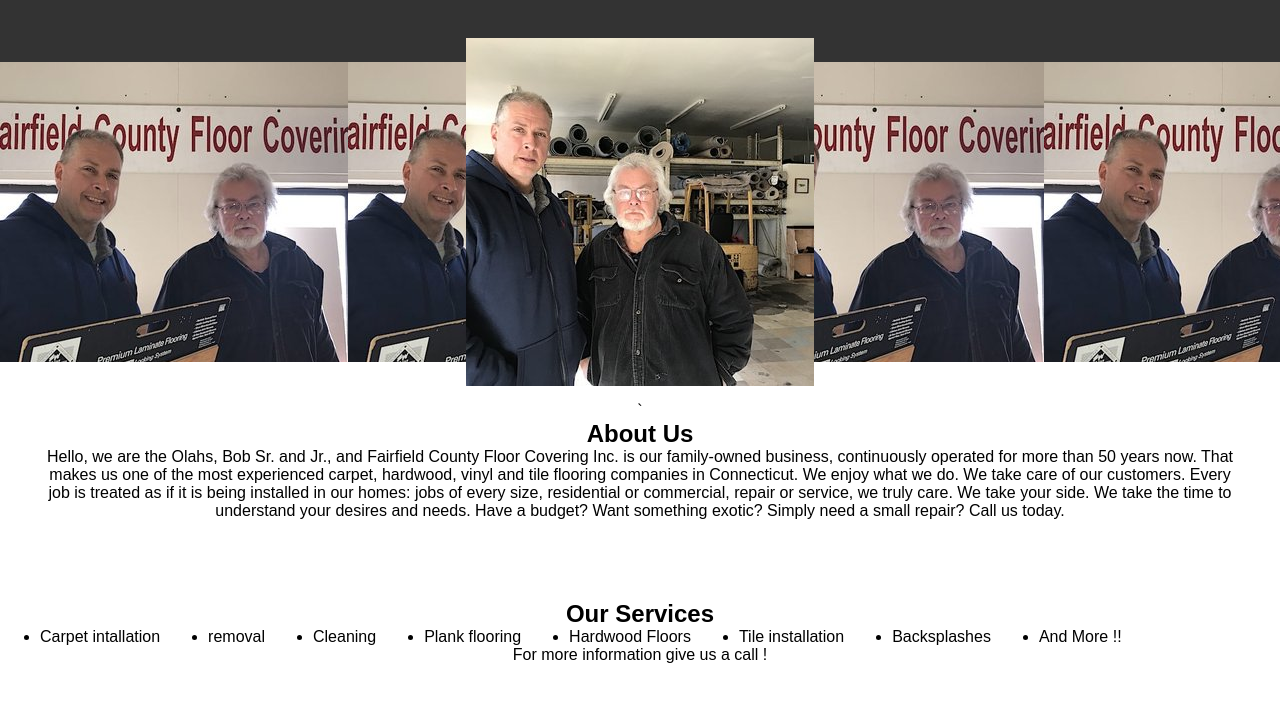
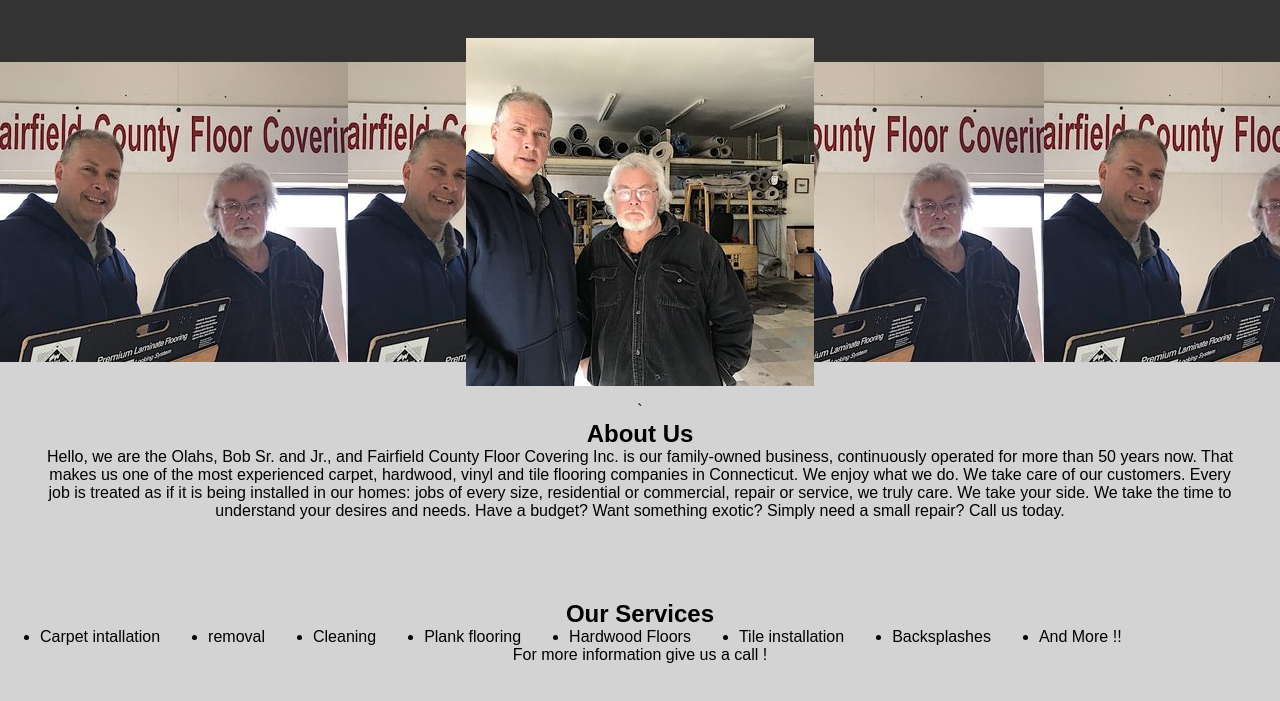
Before and after one commit to Willv97/Flooring-app, a plain HTML site: page index.html in a window 1280 px wide. Shown: the part 62-763 px from the top of the page. Drawn offline with Linux system fonts and the light colour scheme.

Commit message:
removed text. Changed background color

```diff
--- a/index.html
+++ b/index.html
@@ -73,8 +73,3 @@
 
 </body>
 </html>
-
-History
-Established in 1964.
-
-In 1964 Bob Olah Sr. went into business for himself, starting Fairfield Carpet Center in Fairfield, CT. Back then he worked mostly in carpet and vinyl. At first, he rented a one car garage to store carpet and vinyl rolls. In 1999, Olah father and son acquired a warehouse in Milford, CT. In 2014 when father and son merged with another flooring company. Fairfield County Floor Covering launched with a retail flooring store in Monroe, CT. As big box stores emerged, and the business changed, they closed the retail store in Monroe, moving their showroom to the Milford warehouse. Today, the warehouse houses showroom, samples, offices plus offers climate-controlled storage for the many kinds of flooring Olah father and son now carry. Also important is a large area where they "build" floors ahead of installation. Because they closed the retail Monroe store, some web searches list the business as "closed." Nothing is further from the truth. Call them today to learn more.
--- a/style.css
+++ b/style.css
@@ -8,6 +8,7 @@ body {
     margin: 0;
     padding: 0;
     text-align: center;
+    background-color: lightgray;
 }
 
 header {
```
